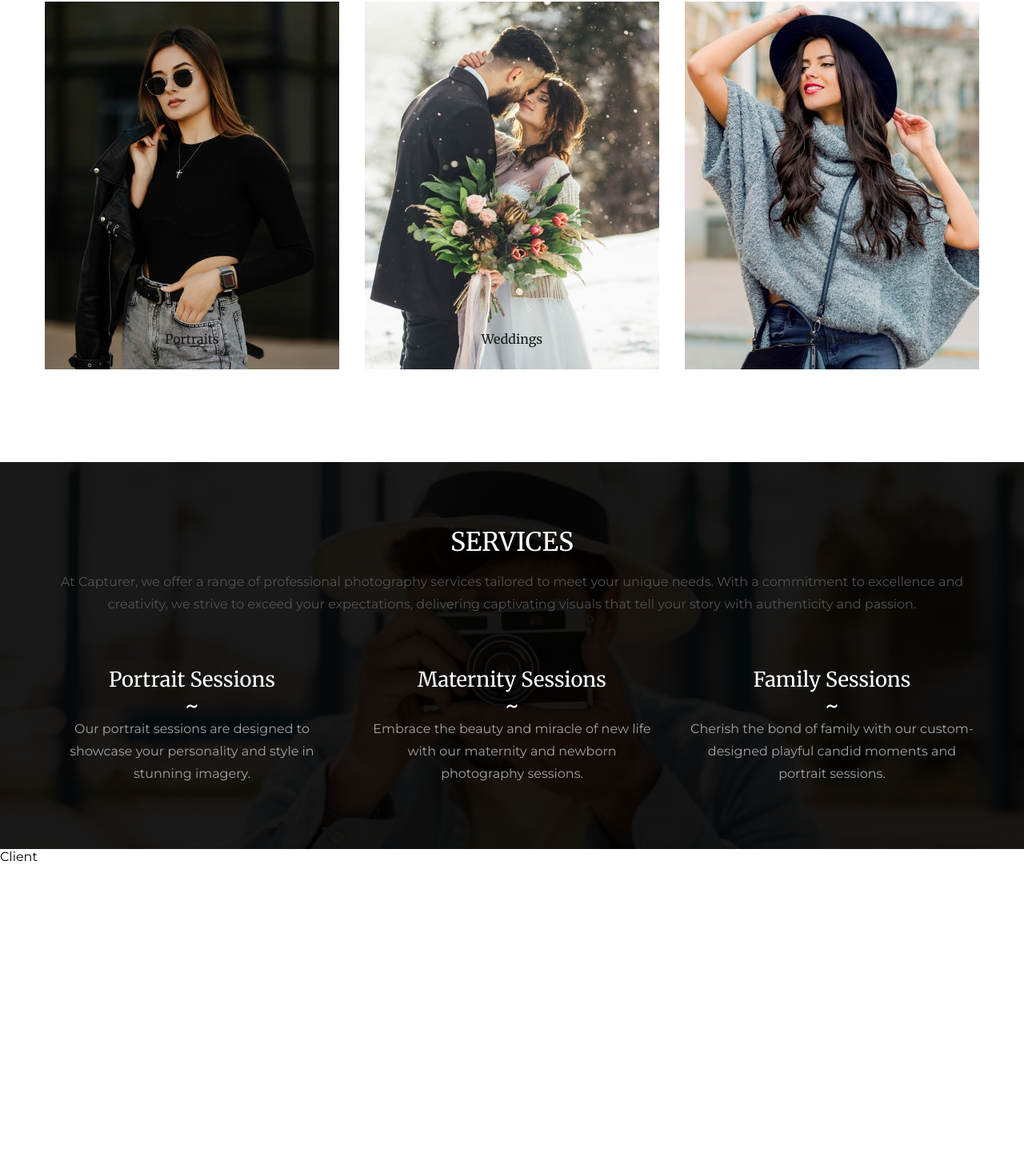
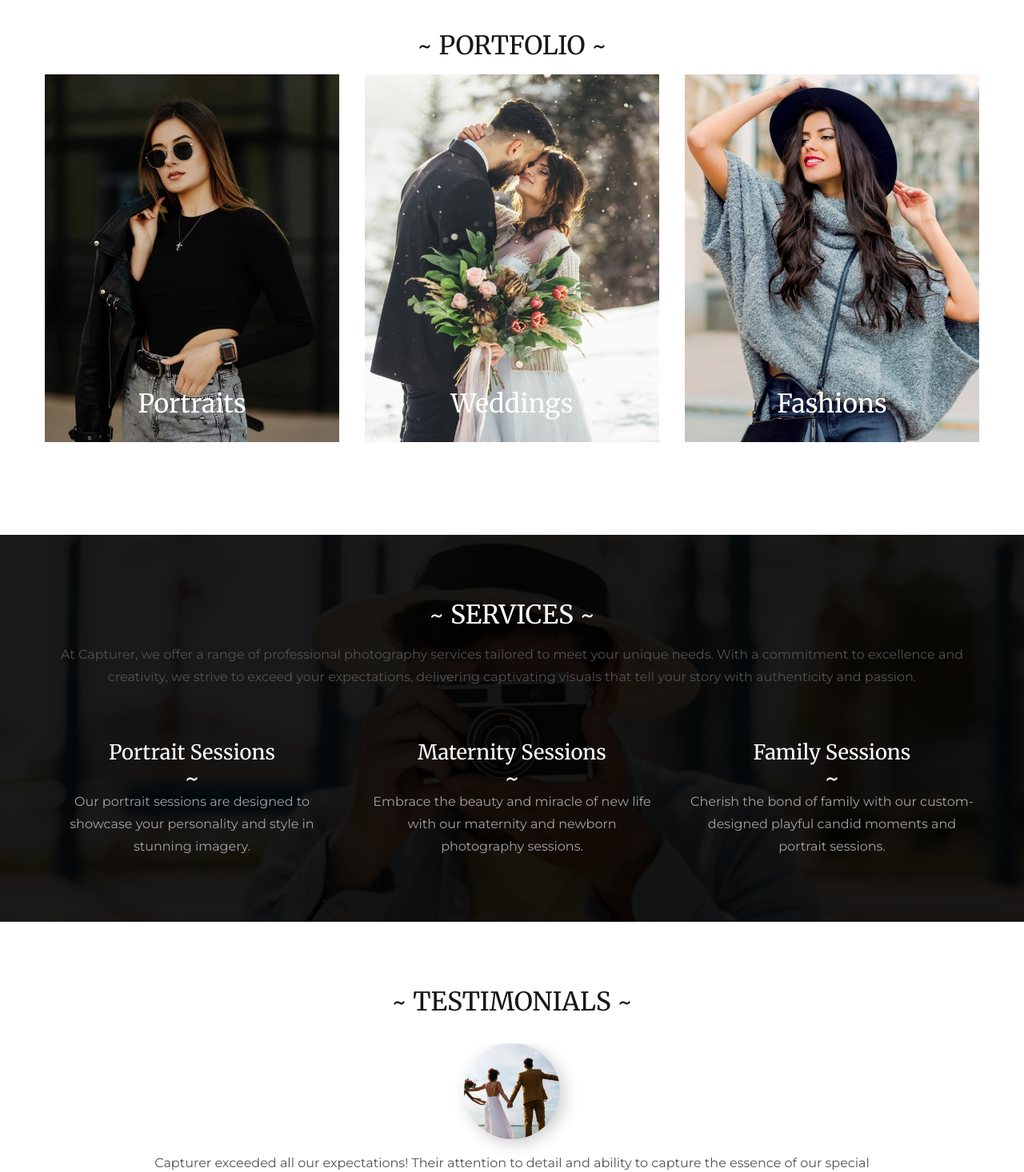
Before and after one commit to akira-odgr/capturer, a React (Vite) app: page / in a window 1280 px wide. Shown: the part 1290-2756 px from the top of the page at 80% size. Before the commit the page ends 2371 px from the top, so only its background shows below. Built offline with nearby package versions, Linux system fonts and the light colour scheme.

Commit message:
clientセクションが完成しました。

```diff
--- a/package.json
+++ b/package.json
@@ -12,7 +12,8 @@
   "dependencies": {
     "react": "^18.3.1",
     "react-dom": "^18.3.1",
-    "react-icons": "^5.4.0"
+    "react-icons": "^5.4.0",
+    "swiper": "^11.2.1"
   },
   "devDependencies": {
     "@eslint/js": "^9.17.0",
--- a/src/App.scss
+++ b/src/App.scss
@@ -39,3 +39,9 @@ a {
 img {
     max-width: 100%; // height: auto;
 }
+
+.swiper {
+    margin-top: 2rem;
+    padding-bottom: 3rem;
+    width: 100%;
+}
--- a/src/components/Portfolio/Portfolio.scss
+++ b/src/components/Portfolio/Portfolio.scss
@@ -12,6 +12,20 @@
 .portfolio {
     &__container {
         @include section-container;
+    }
+
+    &__title {
+        @include section-title;
+
+        &::before {
+            content: "~ ";
+            font-size: clamp(1.6rem, 5vw, 2rem);
+        }
+
+        &::after {
+            content: " ~";
+            font-size: clamp(1.6rem, 5vw, 2rem);
+        }
     }
 
     &__grid {
@@ -55,8 +69,8 @@
             bottom: 2rem;
             left: 50%;
             translate: -50% 0;
-            color: var(--text-dark);
-            font-size: 2erm;
+            color: var(--white);
+            font-size: 2rem;
             font-family: var(--header-font);
         }
 
--- a/src/components/Portfolio/Portfolio.tsx
+++ b/src/components/Portfolio/Portfolio.tsx
@@ -6,7 +6,7 @@ export const Portfolio = () => {
     return (
         <section className="portfolio">
             <div className="portfolio__container">
-                <h2 className="section__header">~ PORTFOLIO ~</h2>
+                <h2 className="portfolio__title">portfolio</h2>
                 <div className="portfolio__grid">
                     <PortfolioCard />
                 </div>
--- a/src/components/about/About.scss
+++ b/src/components/about/About.scss
@@ -23,6 +23,9 @@
 
     &__description {
         @include section-description;
+        max-width: 900px;
+        margin-inline: auto;
+        margin-bottom: 2rem;
     }
 
     &__logo {
--- /dev/null
+++ b/src/components/client/Client.scss
@@ -0,0 +1,53 @@
+@use "../../globals/" as *;
+
+:root {
+    --text-dark: #171717;
+    --text-light: #525252;
+    --extra-light: #a3a3a3;
+    --white: #ffffff;
+    --max-width: 1200px;
+    --header-font: "Merriweather", serif;
+    --desc-font-size: clamp(0.625rem, 2.5vw, 1rem);
+}
+
+.client {
+    &__container {
+        @include section-container;
+        padding-bottom: 2rem;
+    }
+
+    &__title {
+        @include section-title;
+
+        &::before {
+            content: "~ ";
+            font-size: clamp(1.6rem, 5vw, 2rem);
+        }
+
+        &::after {
+            content: " ~";
+            font-size: clamp(1.6rem, 5vw, 2rem);
+        }
+    }
+
+    &__card {
+        max-width: 900px;
+        margin-inline: auto;
+        text-align: center;
+
+        &__image {
+            max-width: 120px;
+            margin-inline: auto;
+            margin-bottom: 1rem;
+            border-radius: 100%;
+            box-shadow: 5px 5px 20px rgba(0, 0, 0, 0.2);
+        }
+
+        &__description {
+            font-size: var(--desc-font-size);
+            margin-bottom: 1rem;
+            color: var(--text-light);
+            line-height: 1.25rem;
+        }
+    }
+}
--- a/src/components/client/Client.tsx
+++ b/src/components/client/Client.tsx
@@ -1,3 +1,44 @@
-export const Client = () => {
-    return <div>Client</div>;
+import { Navigation, Pagination, Scrollbar, A11y } from "swiper/modules";
+import { Swiper, SwiperSlide } from "swiper/react";
+
+import { clientData } from "./ClientData";
+
+import "./Client.scss";
+
+import "swiper/css";
+import "swiper/css/pagination";
+import { FC } from "react";
+
+export const Client: FC = () => {
+    return (
+        <section className="client">
+            <div className="client__container">
+                <h2 className="client__title">testimonials</h2>
+
+                <Swiper
+                    modules={[Navigation, Pagination, Scrollbar, A11y]}
+                    spaceBetween={50}
+                    slidesPerView={1}
+                    pagination={{ clickable: true }}
+                    className="swiper"
+                >
+                    {clientData.map((data) => (
+                        <SwiperSlide>
+                            <div className="client__card">
+                                <img
+                                    src={data.image}
+                                    alt="client"
+                                    className="client__card__image"
+                                />
+                                <p className="client__card__description">
+                                    {data.desc}
+                                </p>
+                                <h4>{data.title}</h4>
+                            </div>
+                        </SwiperSlide>
+                    ))}
+                </Swiper>
+            </div>
+        </section>
+    );
 };
--- /dev/null
+++ b/src/components/client/ClientData.tsx
@@ -0,0 +1,31 @@
+import ClientImage1 from "../../assets/images/client-1.jpg";
+import ClientImage2 from "../../assets/images/client-2.jpg";
+import ClientImage3 from "../../assets/images/client-3.jpg";
+
+type ClientDataType = {
+    id: number;
+    image: string;
+    desc: string;
+    title: string;
+};
+
+export const clientData: ClientDataType[] = [
+    {
+        id: 1,
+        image: ClientImage1,
+        desc: " Capturer exceeded all our expectations! Their attention to detail and ability to capture the essence of our special day was truly remarkable. Every time we look at our wedding photos, we're transported back to those magical moments. Thank you for preserving our memories so beautifully!",
+        title: "Sarah and Michael",
+    },
+    {
+        id: 2,
+        image: ClientImage2,
+        desc: " Capturer exceeded all our expectations! Their attention to detail and ability to capture the essence of our special day was truly remarkable. Every time we look at our wedding photos, we're transported back to those magical moments. Thank you for preserving our memories so beautifully!",
+        title: "Sarah and Michael",
+    },
+    {
+        id: 3,
+        image: ClientImage3,
+        desc: " Capturer exceeded all our expectations! Their attention to detail and ability to capture the essence of our special day was truly remarkable. Every time we look at our wedding photos, we're transported back to those magical moments. Thank you for preserving our memories so beautifully!",
+        title: "Sarah and Michael",
+    },
+];
--- a/src/components/service/Service.scss
+++ b/src/components/service/Service.scss
@@ -18,6 +18,16 @@
         @include section-title;
         color: var(--white);
         text-transform: uppercase;
+
+        &::before {
+            content: "~ ";
+            font-size: clamp(1.6rem, 5vw, 2rem);
+        }
+
+        &::after {
+            content: " ~";
+            font-size: clamp(1.6rem, 5vw, 2rem);
+        }
     }
 
     &__description {
--- a/src/globals/_section.scss
+++ b/src/globals/_section.scss
@@ -11,6 +11,7 @@
     margin-bottom: 1rem;
     color: var(--text-dark);
     text-align: center;
+    text-transform: uppercase;
 }
 
 @mixin section-description {
```
Also changed, not shown: 1 other file (tests, documents, lock files or other folders).
